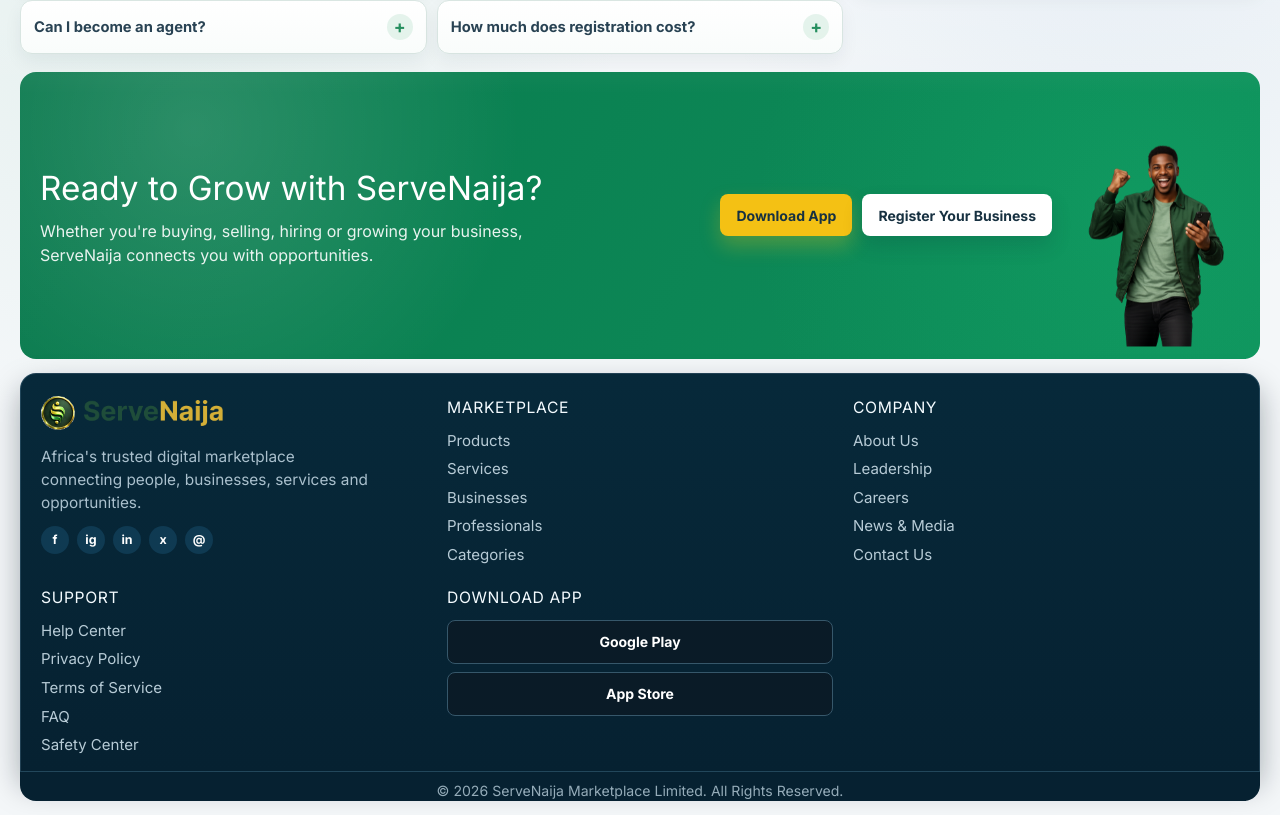
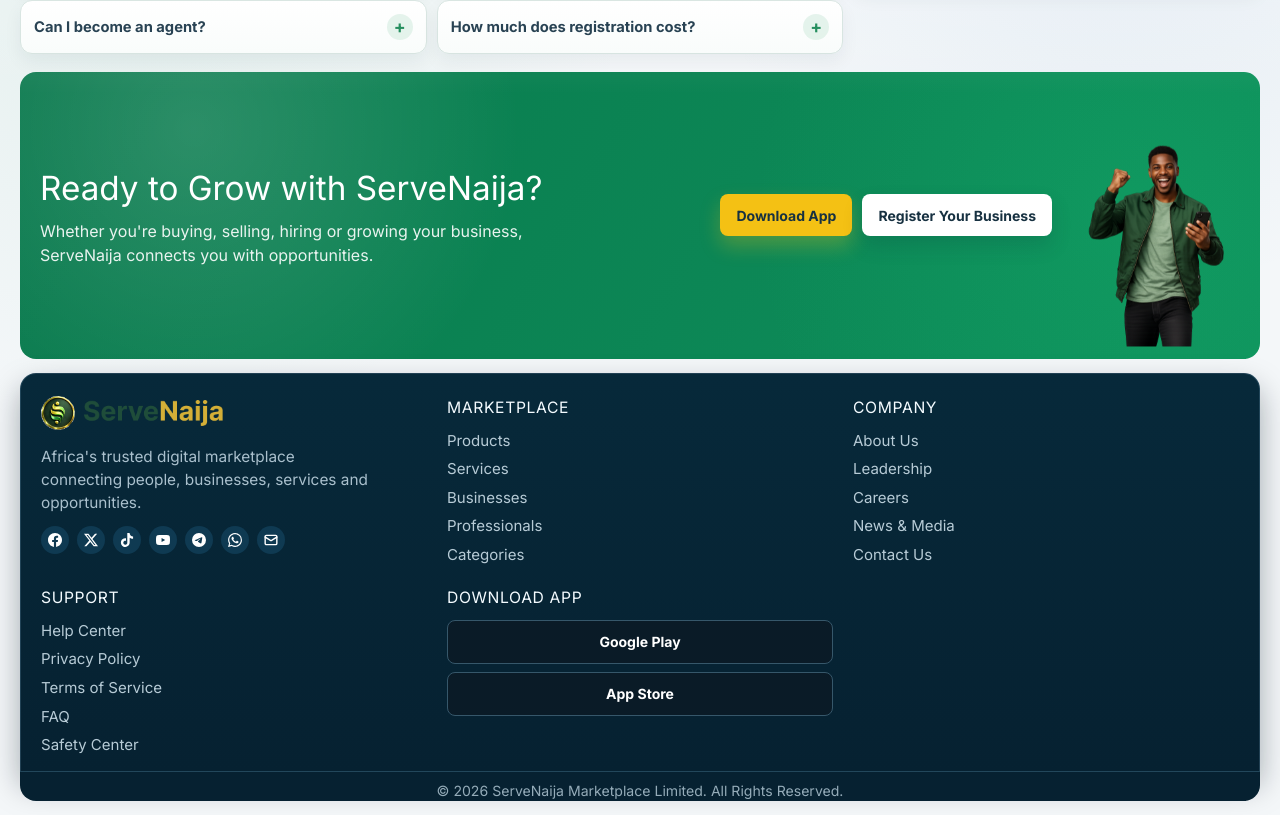
Before and after one commit to Servenaija/servenaija-landingpage, a React (Vite) app: page / in a window 1280 px wide. Shown: the part 3055-3870 px from the top of the page. Built offline with nearby package versions, Linux system fonts and the light colour scheme; no server answers.

Commit message:
icon fixed

```diff
--- a/src/App.css
+++ b/src/App.css
@@ -440,6 +440,7 @@
 .section-five__brand-block p { margin: 10px 0 12px; color: #aac0cd; font-size: 0.96rem; line-height: 1.5; max-width: 34ch; }
 .section-five__socials { display: flex; gap: 8px; }
 .section-five__socials a { width: 28px; height: 28px; border-radius: 999px; background: #0f3a52; color: #ffffff; display: inline-flex; align-items: center; justify-content: center; text-decoration: none; font-size: 0.78rem; font-weight: 700; transition: transform 0.2s ease, background-color 0.2s ease; }
+.section-five__socials a svg { width: 14px; height: 14px; display: block; }
 .section-five__socials a:hover,
 .section-five__socials a:focus-visible { transform: translateY(-1px); background: #195271; }
 .section-five__links-block,
--- a/src/components/SectionFive.tsx
+++ b/src/components/SectionFive.tsx
@@ -1,6 +1,8 @@
 import { useState } from 'react'
 import { Link } from 'react-router-dom'
+import { Mail } from 'lucide-react'
 import { useDownloadApp } from '../context/useDownloadApp'
+import { FacebookIcon, XIcon, TikTokIcon, YouTubeIcon, TelegramIcon, WhatsAppIcon } from './SocialIcons'
 import footerMan from '../assets/footer.png'
 import logoImage from '../assets/logo.png'
 import wordmarkImage from '../assets/serveNaija-text.png'
@@ -141,11 +143,27 @@
             services and opportunities.
           </p>
           <div className="section-five__socials" aria-label="Social media links">
-            <a href="#" aria-label="Facebook">f</a>
-            <a href="#" aria-label="Instagram">ig</a>
-            <a href="#" aria-label="LinkedIn">in</a>
-            <a href="#" aria-label="X">x</a>
-            <a href="mailto:support@servenaija.com" aria-label="Email">@</a>
+            <a href="https://www.facebook.com/share/1BWRL4ZQHa/" aria-label="Facebook">
+              <FacebookIcon />
+            </a>
+            <a href="https://x.com/Serve_Naija" aria-label="X (Twitter)">
+              <XIcon />
+            </a>
+            <a href="https://tiktok.com/@servenaija" aria-label="TikTok">
+              <TikTokIcon />
+            </a>
+            <a href="https://youtube.com/@servenaija?si=4Y8P0XeGNqJlbQI0" aria-label="YouTube">
+              <YouTubeIcon />
+            </a>
+            <a href="https://t.me/+vgGXTkUpPy1jMTY0" aria-label="Telegram">
+              <TelegramIcon />
+            </a>
+            <a href="https://whatsapp.com/channel/0029VbBRH0160eBZRLMBy51c" aria-label="WhatsApp">
+              <WhatsAppIcon />
+            </a>
+            <a href="mailto:support@servenaija.com" aria-label="Email">
+              <Mail size={14} strokeWidth={2.4} />
+            </a>
           </div>
         </div>
 
--- /dev/null
+++ b/src/components/SocialIcons.tsx
@@ -0,0 +1,69 @@
+import type { SVGProps } from 'react'
+
+type BrandIconProps = SVGProps<SVGSVGElement> & { path: string }
+
+/**
+ * Generic brand-logo renderer. Icons are 24x24 viewBox SVG paths
+ * (Simple Icons set) that inherit the link color via currentColor.
+ */
+function BrandIcon({ path, ...props }: BrandIconProps) {
+  return (
+    <svg viewBox="0 0 24 24" fill="currentColor" aria-hidden="true" focusable="false" {...props}>
+      <path d={path} />
+    </svg>
+  )
+}
+
+export function FacebookIcon(props: Omit<BrandIconProps, 'path'>) {
+  return (
+    <BrandIcon
+      path="M24 12.073c0-6.627-5.373-12-12-12s-12 5.373-12 12c0 5.99 4.388 10.954 10.125 11.854v-8.385H7.078v-3.47h3.047V9.43c0-3.007 1.792-4.669 4.533-4.669 1.312 0 2.686.235 2.686.235v2.953H15.83c-1.491 0-1.956.925-1.956 1.874v2.25h3.328l-.532 3.47h-2.796v8.385C19.612 23.027 24 18.062 24 12.073z"
+      {...props}
+    />
+  )
+}
+
+export function XIcon(props: Omit<BrandIconProps, 'path'>) {
+  return (
+    <BrandIcon
+      path="M18.901 1.153h3.68l-8.04 9.19L24 22.846h-7.406l-5.8-7.584-6.638 7.584H.474l8.6-9.83L0 1.154h7.594l5.243 6.932ZM17.61 20.644h2.039L6.486 3.24H4.298Z"
+      {...props}
+    />
+  )
+}
+
+export function TikTokIcon(props: Omit<BrandIconProps, 'path'>) {
+  return (
+    <BrandIcon
+      path="M12.525.02c1.31-.02 2.61-.01 3.91-.02.08 1.53.63 3.09 1.75 4.17 1.12 1.11 2.7 1.62 4.24 1.79v4.03c-1.44-.05-2.89-.35-4.2-.97-.57-.26-1.1-.59-1.62-.93-.01 2.92.01 5.84-.02 8.75-.08 1.4-.54 2.79-1.35 3.94-1.31 1.92-3.58 3.17-5.91 3.21-1.43.08-2.86-.31-4.08-1.03-2.02-1.19-3.44-3.37-3.65-5.71-.02-.5-.03-1-.01-1.49.18-1.9 1.12-3.72 2.58-4.96 1.66-1.44 3.98-2.13 6.15-1.72.02 1.48-.04 2.96-.04 4.44-.99-.32-2.15-.23-3.02.37-.63.41-1.11 1.04-1.36 1.75-.21.51-.15 1.07-.14 1.61.24 1.64 1.82 3.02 3.5 2.87 1.12-.01 2.19-.66 2.77-1.61.19-.33.4-.67.41-1.06.1-1.79.06-3.57.07-5.36.01-4.03-.01-8.05.02-12.07z"
+      {...props}
+    />
+  )
+}
+
+export function YouTubeIcon(props: Omit<BrandIconProps, 'path'>) {
+  return (
+    <BrandIcon
+      path="M23.498 6.186a3.016 3.016 0 0 0-2.122-2.136C19.505 3.545 12 3.545 12 3.545s-7.505 0-9.377.505A3.017 3.017 0 0 0 .502 6.186C0 8.07 0 12 0 12s0 3.93.502 5.814a3.016 3.016 0 0 0 2.122 2.136c1.871.505 9.376.505 9.376.505s7.505 0 9.377-.505a3.015 3.015 0 0 0 2.122-2.136C24 15.93 24 12 24 12s0-3.93-.502-5.814zM9.545 15.568V8.432L15.818 12l-6.273 3.568z"
+      {...props}
+    />
+  )
+}
+
+export function TelegramIcon(props: Omit<BrandIconProps, 'path'>) {
+  return (
+    <BrandIcon
+      path="M11.944 0A12 12 0 0 0 0 12a12 12 0 0 0 12 12 12 12 0 0 0 12-12A12 12 0 0 0 12 0a12 12 0 0 0-.056 0zm4.962 7.224c.1-.002.321.023.465.14a.506.506 0 0 1 .171.325c.016.093.036.306.02.472-.18 1.898-.962 6.502-1.36 8.627-.168.9-.499 1.201-.82 1.23-.696.065-1.225-.46-1.9-.902-1.056-.693-1.653-1.124-2.678-1.8-1.185-.78-.417-1.21.258-1.91.177-.184 3.247-2.977 3.307-3.23.007-.032.014-.15-.056-.212s-.174-.041-.249-.024c-.106.024-1.793 1.14-5.061 3.345-.48.33-.913.49-1.302.48-.428-.008-1.252-.241-1.865-.44-.752-.245-1.349-.374-1.297-.789.027-.216.325-.437.893-.663 3.498-1.524 5.83-2.529 6.998-3.014 3.332-1.386 4.025-1.627 4.476-1.635z"
+      {...props}
+    />
+  )
+}
+
+export function WhatsAppIcon(props: Omit<BrandIconProps, 'path'>) {
+  return (
+    <BrandIcon
+      path="M17.472 14.382c-.297-.149-1.758-.867-2.03-.967-.273-.099-.471-.148-.67.15-.197.297-.767.966-.94 1.164-.173.199-.347.223-.644.075-.297-.15-1.255-.463-2.39-1.475-.883-.788-1.48-1.761-1.653-2.059-.173-.297-.018-.458.13-.606.134-.133.298-.347.446-.52.149-.174.198-.298.298-.497.099-.198.05-.371-.025-.52-.075-.149-.669-1.612-.916-2.207-.242-.579-.487-.5-.669-.51-.173-.008-.371-.01-.57-.01-.198 0-.52.074-.792.372-.272.297-1.04 1.016-1.04 2.479 0 1.462 1.065 2.875 1.213 3.074.149.198 2.096 3.2 5.077 4.487.709.306 1.262.489 1.694.625.712.227 1.36.195 1.871.118.571-.085 1.758-.719 2.006-1.413.248-.694.248-1.289.173-1.413-.074-.124-.272-.198-.57-.347m-5.421 7.403h-.004a9.87 9.87 0 0 1-5.031-1.378l-.361-.214-3.741.982.998-3.648-.235-.374a9.86 9.86 0 0 1-1.51-5.26c.001-5.45 4.436-9.884 9.888-9.884 2.64 0 5.122 1.03 6.988 2.898a9.825 9.825 0 0 1 2.893 6.994c-.003 5.45-4.437 9.884-9.885 9.884m8.413-18.297A11.815 11.815 0 0 0 12.05 0C5.495 0 .16 5.335.157 11.892c0 2.096.547 4.142 1.588 5.945L.057 24l6.305-1.654a11.882 11.882 0 0 0 5.683 1.448h.005c6.554 0 11.89-5.335 11.893-11.893a11.821 11.821 0 0 0-3.48-8.413Z"
+      {...props}
+    />
+  )
+}
--- a/src/components/index.ts
+++ b/src/components/index.ts
@@ -6,6 +6,7 @@
 export { default as ScrollRevealSection } from './ScrollRevealSection'
 export { default as DownloadAppModal } from './DownloadAppModal'
 export { default as CategoriesModal } from './CategoriesModal'
+export { FacebookIcon, XIcon, TikTokIcon, YouTubeIcon, TelegramIcon, WhatsAppIcon } from './SocialIcons'
 export { default as SEO } from './SEO'
 
 // Backward-compatible aliases for existing imports.
```
